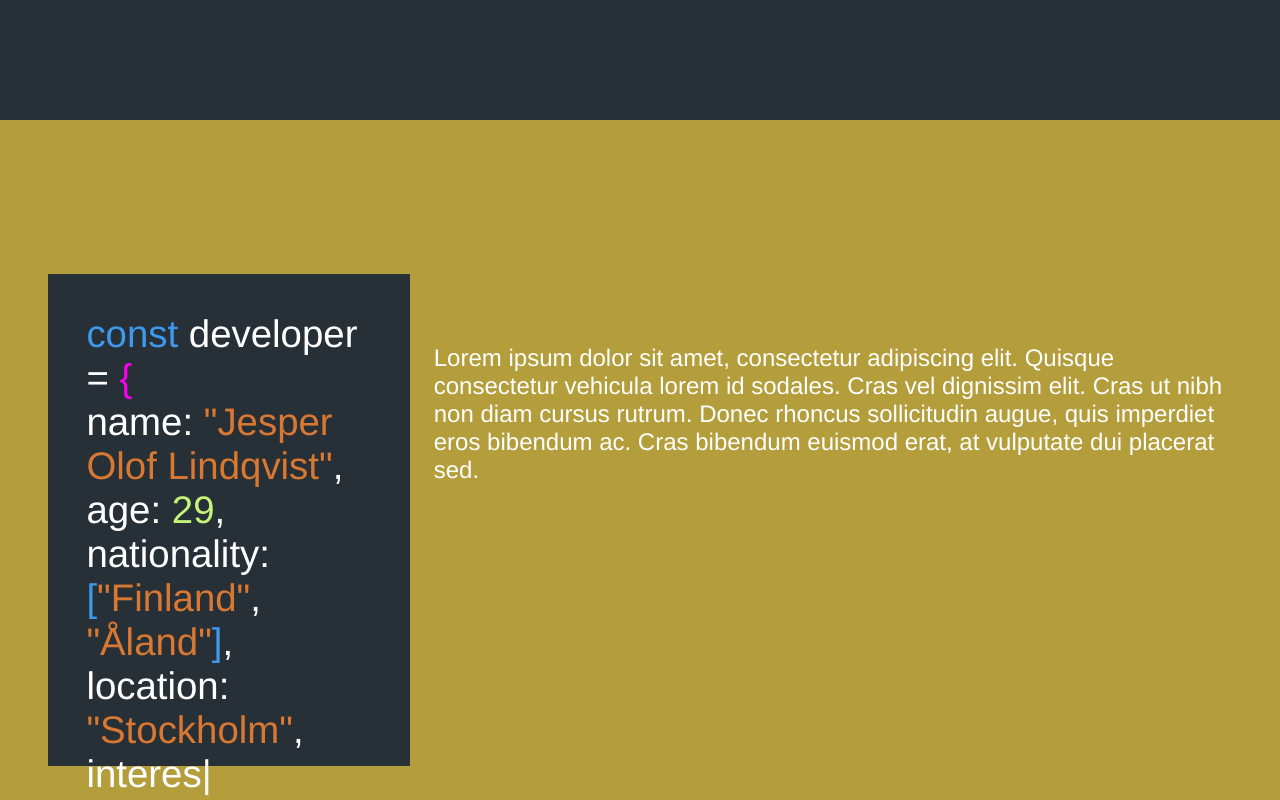
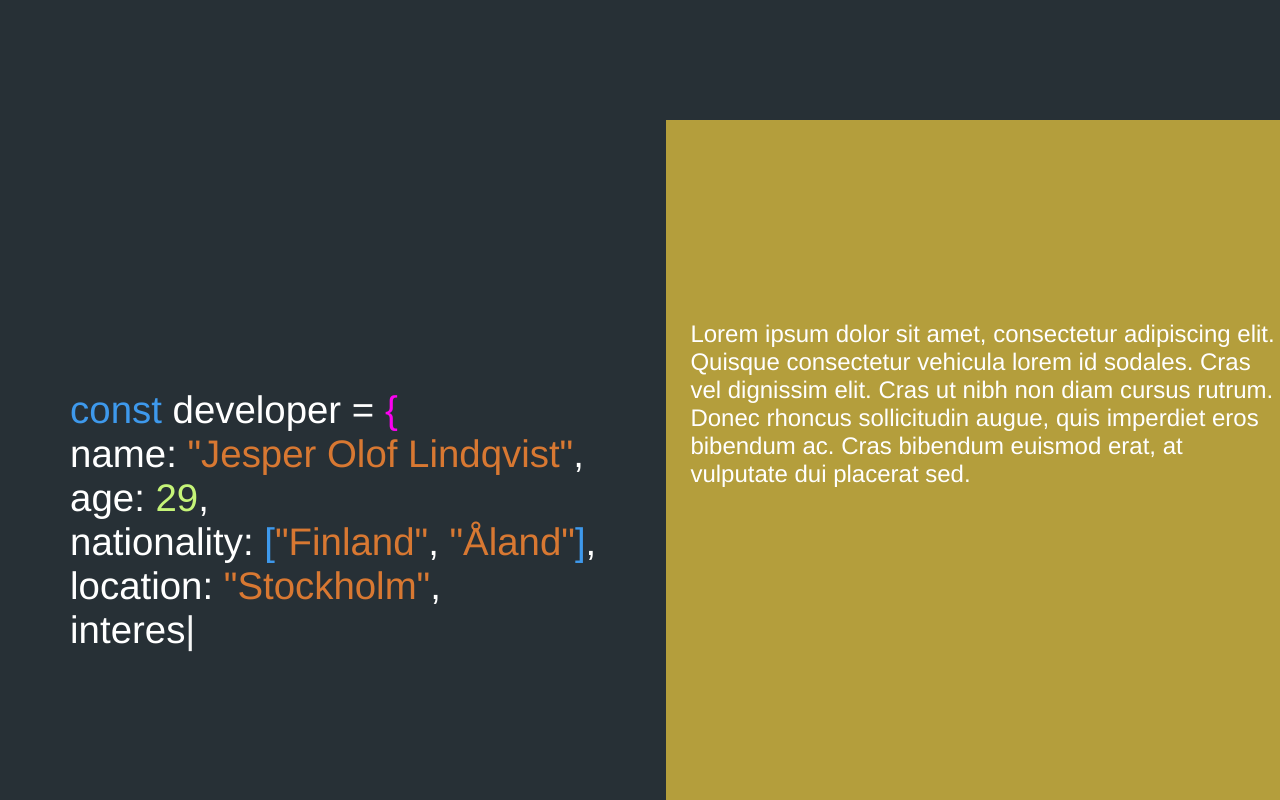
Before and after one commit to jeppe314/jeppe314.github.io, a React (Vite) app: page / in a window 1280 px wide. Shown: the part 680-1480 px from the top of the page. Built offline with nearby package versions, Linux system fonts and the light colour scheme.

Commit message:
css update

```diff
--- a/src/App.css
+++ b/src/App.css
@@ -166,10 +166,19 @@ a:active {
 @media screen and (min-width: 1000px) {
     .section--about {
         flex-direction: row;
+        padding: 0;
     }
 
     .jesper--div {
-        height: 70%;
+        height: 100%;
+        flex: 1;
         font-size: 1.6em;
+        display: flex;
+        justify-content: center;
+        align-items: center;
+    }
+
+    .about--text {
+        flex: 1;
     }
 }
```
